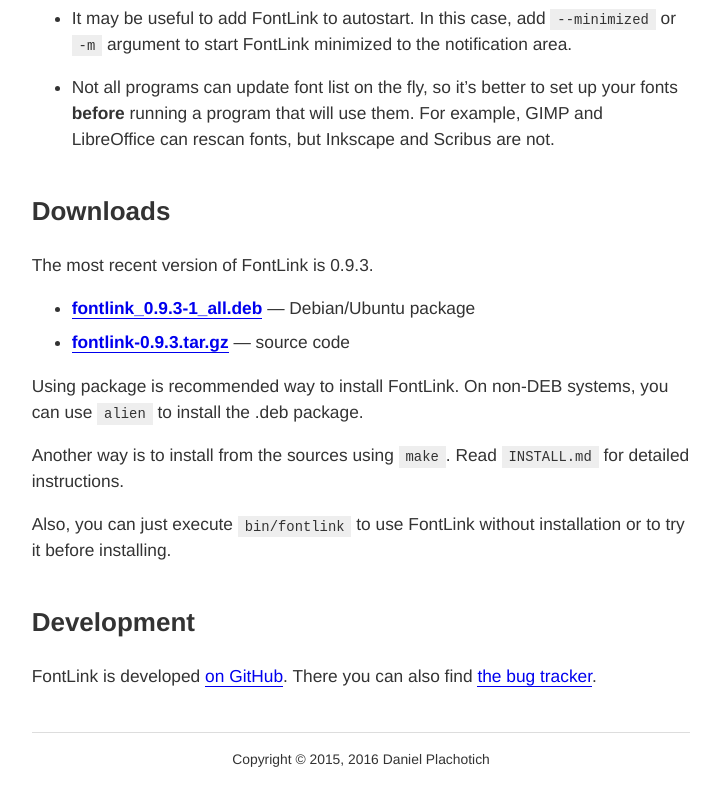
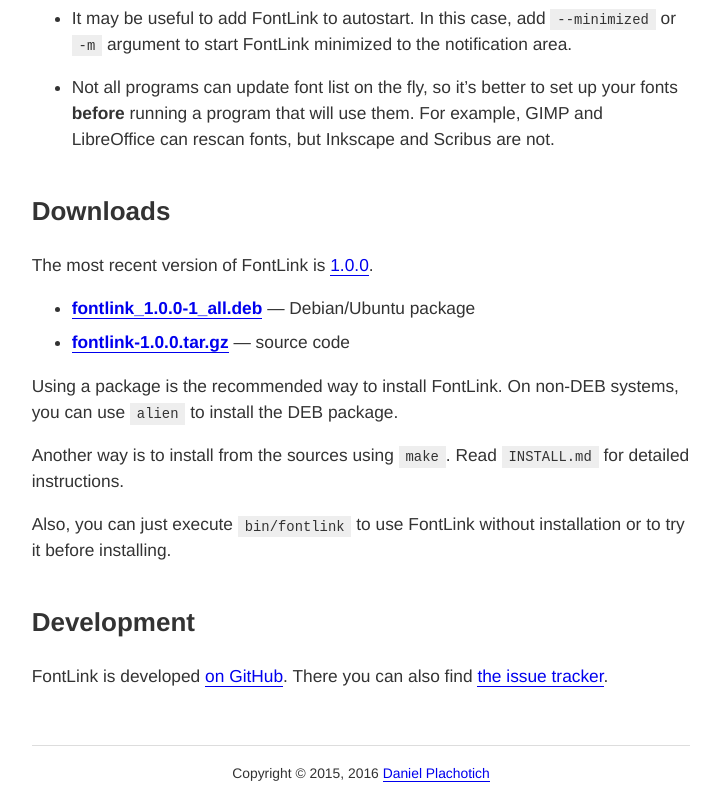
Before and after one commit to danpla/fontlink, a plain HTML site: page index.html in a window 1280 px wide. Shown: the part 1356-2156 px from the top of the page, without its empty margins (279-1000 px from the left). Drawn offline with Linux system fonts and the light colour scheme.

Commit message:
Update for 1.0.0.

```diff
--- a/index.html
+++ b/index.html
@@ -45,27 +45,27 @@
 
     <h2 id="downloads">Downloads</h2>
 
-    <p>The most recent version of FontLink is 0.9.3.</p>
+    <p>The most recent version of FontLink is <a href="https://github.com/danpla/fontlink/releases/tag/v1.0.0">1.0.0</a>.</p>
 
     <ul id="dllist">
       <li>
-        <p><a href="https://github.com/danpla/fontlink/releases/download/v0.9.3/fontlink_0.9.3-1_all.deb">fontlink_0.9.3-1_all.deb</a> — Debian/Ubuntu package</p>
+        <p><a href="https://github.com/danpla/fontlink/releases/download/v1.0.0/fontlink_1.0.0-1_all.deb">fontlink_1.0.0-1_all.deb</a> — Debian/Ubuntu package</p>
       </li>
       <li>
-        <p><a href="https://github.com/danpla/fontlink/archive/v0.9.3.tar.gz">fontlink-0.9.3.tar.gz</a> — source code</p>
+        <p><a href="https://github.com/danpla/fontlink/archive/v1.0.0.tar.gz">fontlink-1.0.0.tar.gz</a> — source code</p>
       </li>
     </ul>
 
-    <p>Using package is recommended way to install FontLink. On non-DEB systems, you can use <code>alien</code> to install the .deb package.</p>
+    <p>Using a package is the recommended way to install FontLink. On non-DEB systems, you can use <code>alien</code> to install the DEB package.</p>
     <p>Another way is to install from the sources using <code>make</code>. Read <code>INSTALL.md</code> for detailed instructions.
     <p>Also, you can just execute <code>bin/fontlink</code> to use FontLink without installation or to try it before installing.</p>
 
     <h2 id="development">Development</h2>
 
-    <p>FontLink is developed <a href="https://github.com/danpla/fontlink">on GitHub</a>. There you can also find <a href="https://github.com/danpla/fontlink/issues">the bug tracker</a>.</p>
+    <p>FontLink is developed <a href="https://github.com/danpla/fontlink">on GitHub</a>. There you can also find <a href="https://github.com/danpla/fontlink/issues">the issue tracker</a>.</p>
 
     <footer>
-      Copyright © 2015, 2016 Daniel Plachotich
+      Copyright © 2015, 2016 <a href="mailto:daniel.plachotich@yandex.ru?subject=FontLink">Daniel Plachotich</a>
     </footer>
   </body>
 </html>
--- a/style.css
+++ b/style.css
@@ -61,7 +61,7 @@
 
 footer {
   padding: 1.2em 0;
-  margin-top: 3em;
+  margin-top: 4em;
   border-top: 0.12em solid #dddddd;
   font-size: 0.8em;
   text-align: center;
```
